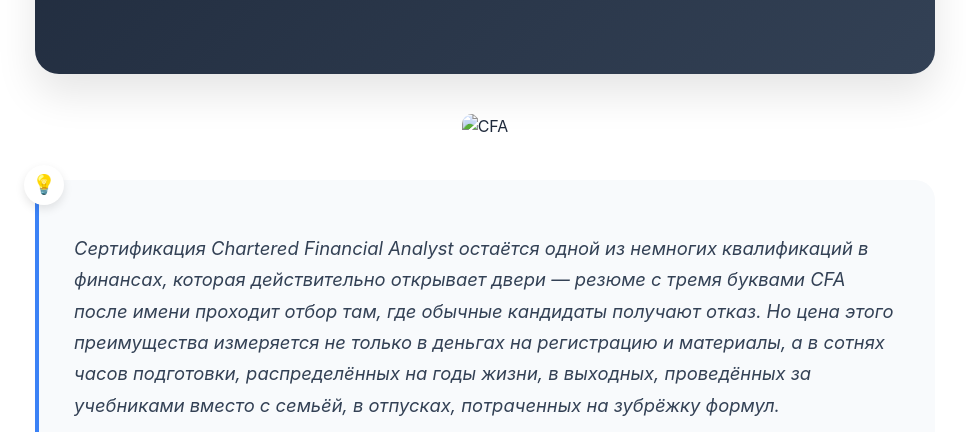
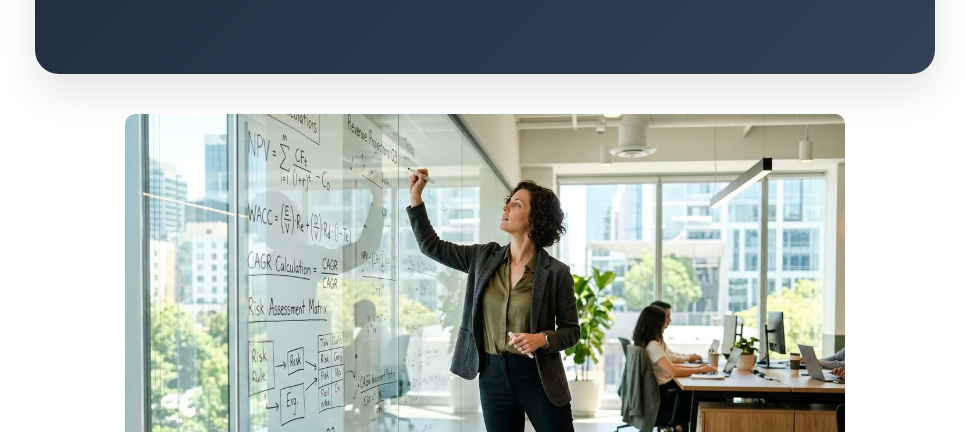
Before and after one commit to ruslanobzor2/kurs-cfa, a plain HTML site: page index.html in a window 1280 px wide. Shown: the part 368-800 px from the top of the page, without its empty margins (155-1121 px from the left). Drawn offline with Linux system fonts and the light colour scheme.

Commit message:
Update index.html

```diff
--- a/index.html
+++ b/index.html
@@ -317,7 +317,7 @@
         <p class="hero-subtitle">Независимый рейтинг лучших образовательных платформ для подготовки к экзаменам CFA — от мировых гигантов до локальных школ</p>
     </div>
 
-<div style="text-align: center;"><img src="IMAGE 2026-03-31 01:02:57.jpg" alt="CFA" style="max-width: 80%; border-radius: 10px;"></div>
+<div style="text-align: center;"><img src="IMAGE 2026-04-06 01:04:17.jpg" alt="CFA" style="max-width: 80%; border-radius: 10px;"></div>
 
 <div class="intro-expert-block">
 <p>Сертификация Chartered Financial Analyst остаётся одной из немногих квалификаций в финансах, которая действительно открывает двери — резюме с тремя буквами CFA после имени проходит отбор там, где обычные кандидаты получают отказ. Но цена этого преимущества измеряется не только в деньгах на регистрацию и материалы, а в сотнях часов подготовки, распределённых на годы жизни, в выходных, проведённых за учебниками вместо с семьёй, в отпусках, потраченных на зубрёжку формул.</p>
```
